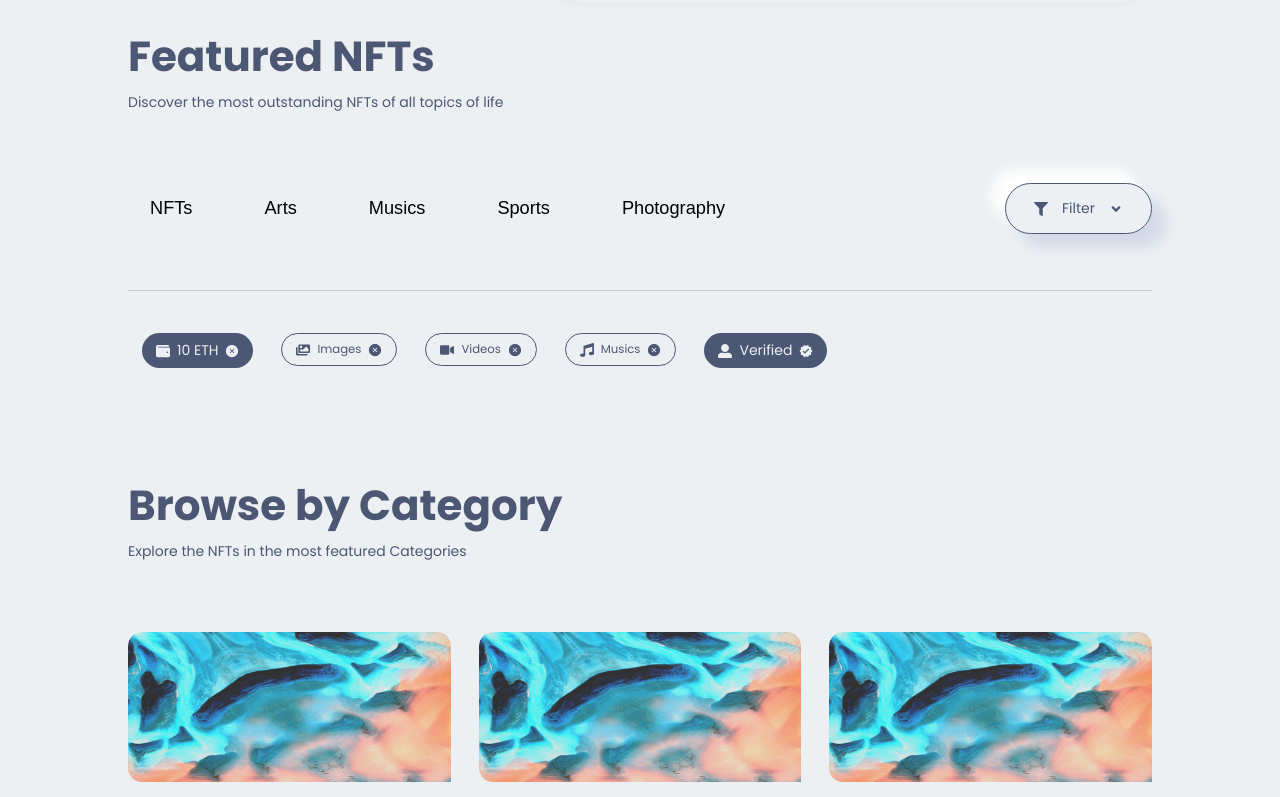
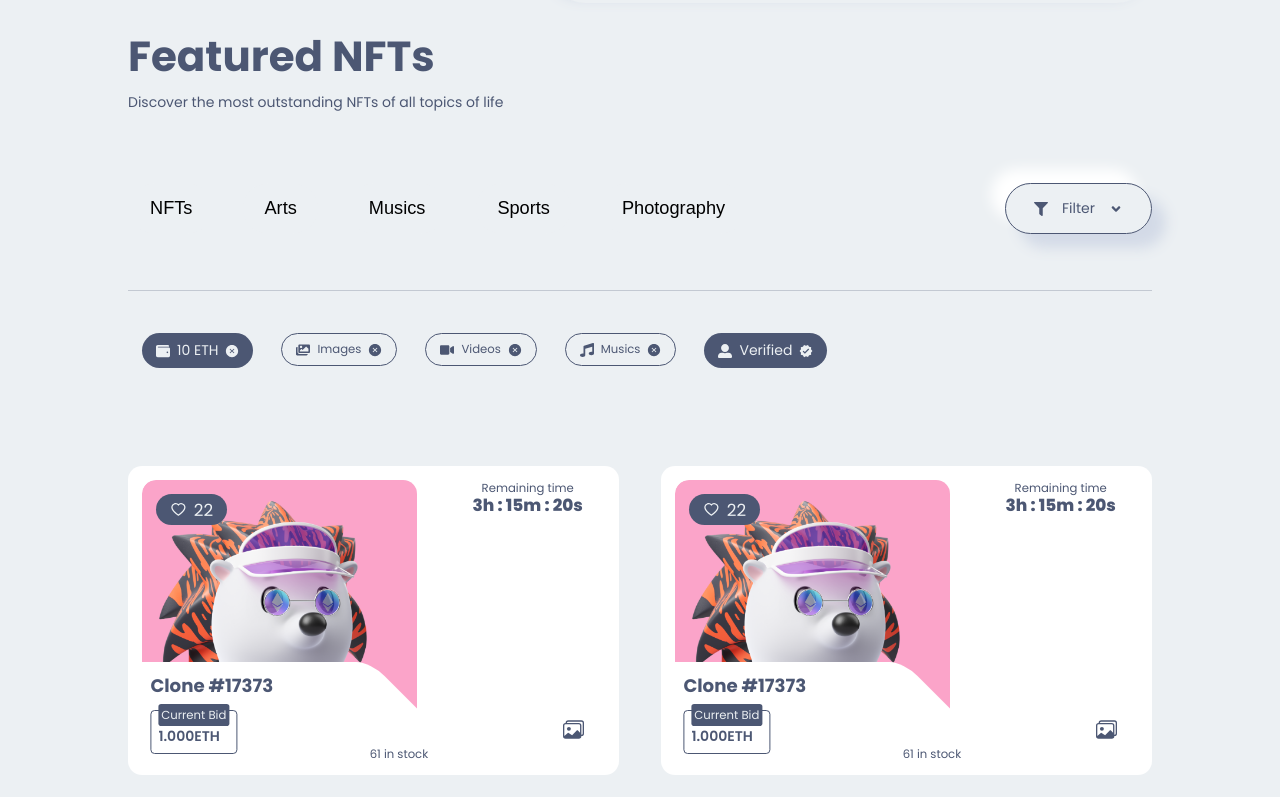
Before and after one commit to ankit-kumar-git/DigiAsset, a Next.js app in the folder digiasset_frontend/: page / in a window 1280 px wide. Shown: the part 2000-2797 px from the top of the page. Built offline with nearby package versions, Linux system fonts and the light colour scheme.

Commit message:
NFT Card component is completed

```diff
--- /dev/null
+++ b/digiasset_frontend/components/NFTCard/NFTCard.jsx
@@ -0,0 +1,90 @@
+import React, { useState } from "react";
+import { AiFillHeart, AiOutlineHeart } from "react-icons/ai";
+import { BsImages } from "react-icons/bs";
+import Image from "next/image";
+import Style from "./NFTCard.module.css";
+import images from "../../img";
+
+const NFTCard = () => {
+  const featureArray = [1, 2, 3, 4, 5, 6, 7, 8, 9];
+
+  const [like, setLike] = useState(true);
+
+  const likeNft = () => {
+    if (!like) {
+      setLike(true);
+    } else {
+      setLike(false);
+    }
+  };
+
+  return (
+    <div className={Style.NFTCard}>
+      {featureArray.map((el, i) => (
+        <div className={Style.NFTCard_box} key={i + 1}>
+          <div className={Style.NFTCard_box_img}>
+            <Image
+              src={images.nft_image_1}
+              alt="NFT images"
+              width={275}
+              height={275}
+              className={Style.NFTCard_box_img_img}
+            />
+          </div>
+
+          <div className={Style.NFTCard_box_update}>
+            <div className={Style.NFTCard_box_update_left}>
+              <div
+                className={Style.NFTCard_box_update_left_like}
+                onClick={() => likeNft()}
+              >
+                {like ? (
+                  <AiOutlineHeart />
+                ) : (
+                  <AiFillHeart
+                    className={Style.NFTCard_box_update_left_like_icon}
+                  />
+                )}
+                {""} 22
+              </div>
+            </div>
+
+            <div className={Style.NFTCard_box_update_right}>
+              <div className={Style.NFTCard_box_update_right_info}>
+                <small>Remaining time</small>
+                <p>3h : 15m : 20s</p>
+              </div>
+            </div>
+          </div>
+
+          <div className={Style.NFTCard_box_update_details}>
+            <div className={Style.NFTCard_box_update_details_price}>
+              <div className={Style.NFTCard_box_update_details_price_box}>
+                <h4>Clone #17373</h4>
+
+                <div className={Style.NFTCard_box_update_details_price_box_box}>
+                  <div
+                    className={Style.NFTCard_box_update_details_price_box_bid}
+                  >
+                    <small>Current Bid</small>
+                    <p>1.000ETH</p>
+                  </div>
+                  <div
+                    className={Style.NFTCard_box_update_details_price_box_stock}
+                  >
+                    <small>61 in stock</small>
+                  </div>
+                </div>
+              </div>
+            </div>
+            <div className={Style.NFTCard_box_update_details_category}>
+              <BsImages />
+            </div>
+          </div>
+        </div>
+      ))}
+    </div>
+  );
+};
+
+export default NFTCard;
--- /dev/null
+++ b/digiasset_frontend/components/NFTCard/NFTCard.module.css
@@ -0,0 +1,193 @@
+.NFTCard{
+    width: 80%;
+    margin: 0 auto;
+    display: grid;
+    grid-template-columns: repeat(3, 1fr);
+    gap: 3rem;
+    margin-bottom: 10rem;
+}
+
+.NFTCard_box{
+    background-color: var(--shadow-light-color);
+    padding: 1rem;
+    border-radius: 1rem;
+
+    display: grid;
+    grid-template-columns: repeat(4, 1fr);
+    grid-template-rows: repeat(4, 1fr);
+    cursor: pointer;
+    transition: all .3s ease-in;
+
+}
+
+.NFTCard_box:hover{
+   box-shadow: var(--box-shadow-2);
+}
+
+
+.NFTCard_box:hover .NFTCard_box_img_img{
+    transform: scale(1.05);
+    border-radius: 1rem;
+}
+
+.NFTCard_box_update{
+    grid-column: 1 /-1;
+    grid-row: 1 /-2;
+    z-index: 1111;
+
+    display: flex;
+    align-items: flex-start;
+    justify-content: space-between;
+    line-height: 0;
+    overflow: hidden;
+}
+
+.NFTCard_box_update_left{
+    background-color: var(--icons-color);
+    padding: .5rem 1rem;
+    color: var(--main-bg-color);
+    border-radius: 2rem;
+    margin: 1rem;
+}
+
+.NFTCard_box_update_left_like{
+    display: flex;
+    align-items: center;
+    font-size: 1.2rem;
+    gap: .5rem;
+}
+
+.NFTCard_box_update_left_like_icon{
+    color: red;
+}
+
+.NFTCard_box_update_right{
+  background-color: var(--shadow-light-color);
+  padding: .5rem 3rem;
+  text-align: center;
+  transform: skewX(45deg);
+  border-bottom-left-radius: 1rem ;
+  margin-right: -2rem;
+}
+
+.NFTCard_box_update_right_info{
+    transform: skewX(-45deg);
+    background-color: var(--shadow-light-color);
+}
+
+.NFTCard_box_update_right_info p{
+    font-size: 1.2rem;
+    font-weight: 800;
+}
+
+.NFTCard_box_img{
+    grid-column: 1 / -1;
+    grid-row:  1 / end;
+    overflow: hidden;
+    border-radius: 1rem;
+}
+
+.NFTCard_box_img_img{
+    border-radius: 1rem;
+    transition: all .4s ease-in;
+}
+
+.NFTCard_box_update_details{
+    grid-column: 1 /-1;
+    grid-row: 3 / -1;
+    line-height: 0;
+    z-index: 111;
+    align-items: flex-end;
+
+    display: grid;
+    grid-template-columns: 1.5fr 1fr;
+    overflow: hidden;
+}
+
+.NFTCard_box_update_details_price{
+    background-color: var(--shadow-light-color);
+    margin-left: -3rem;
+    padding: 0rem 0 .5rem 0;
+    transform: skewX(45deg);
+    border-top-right-radius: 1rem;
+}
+
+.NFTCard_box_update_details_price_box{
+    transform: skewX(-45deg);
+    padding-left: 3rem;
+}
+
+.NFTCard_box_update_details_price_box h4{
+    font-size: 1.3rem;
+}
+
+.NFTCard_box_update_details_price_box_box{
+    display: flex;
+    justify-content: space-between;
+    align-items: flex-end;
+}
+
+.NFTCard_box_update_details_price_box_bid{
+    border: 1px solid var(--icons-color);
+    padding: .2rem .5rem;
+    align-items: center;
+    border-radius: .3rem;
+}
+
+.NFTCard_box_update_details_price_box_bid small{
+    background-color: var(--icons-color);
+    color: var(--main-bg-color);
+    border-radius: .2rem;
+    padding: .2rem;
+}
+
+.NFTCard_box_update_details_price_box_bid p{
+    padding: .5rem 0 0 0;
+    font-weight: 600;
+}
+
+.NFTCard_box_update_details_category{
+    color: var(--icons-color);
+    text-align: end;
+    margin:  1.5rem;
+    font-size: 1.5rem;
+}
+
+@media screen and (min-device-width: 320px) and (max-device-width: 425px) {
+
+    .NFTCard{
+        width: 90%;
+        margin: 0 auto;
+        grid-template-columns: 1fr;
+    }
+
+    .NFTCard_box_update_right{
+        padding: .5rem 2rem;
+    }
+
+    .NFTCard_box_update_right_info p{
+        font-size: 1rem;
+    }
+}
+
+@media screen and (min-device-width: 427px) and (max-device-width: 768px) {
+    .NFTCard{
+        width: 90%;
+        grid-template-columns: repeat(2, 1fr);
+    }
+
+    .NFTCard_box_update_right{
+        padding: .5rem 2rem;
+    }
+
+    .NFTCard_box_update_right_info p{
+        font-size: 1rem;
+    }
+}
+
+
+@media screen and (min-device-width: 770px) and (max-device-width: 1024px) {
+    .NFTCard{
+        grid-template-columns: repeat(2, 1fr);
+    }
+}
--- a/digiasset_frontend/components/componentsindex.js
+++ b/digiasset_frontend/components/componentsindex.js
@@ -8,5 +8,6 @@
 import Title from './Title/Title';
 import Category from './Category/Category';
 import Filter from './Filter/Filter';
+import NFTCard from './NFTCard/NFTCard';
 
-export {Button,Footer,Navbar,HeroSection,Service,BigNFTSlider,Subscribe,Title,Category,Filter};
+export {Button,Footer,Navbar,HeroSection,Service,BigNFTSlider,Subscribe,Title,Category,Filter,NFTCard};
--- a/digiasset_frontend/pages/index.js
+++ b/digiasset_frontend/pages/index.js
@@ -1,7 +1,7 @@
 import React from 'react'
 
 import Style from '../styles/index.module.css';
-import { HeroSection,Service,BigNFTSlider,Subscribe,Title, Category, Filter } from '../components/componentsindex';
+import { HeroSection,Service,BigNFTSlider,Subscribe,Title, Category, Filter, NFTCard } from '../components/componentsindex';
 const Home = () => {
   return (
     <div className={Style.homePage}>
@@ -10,6 +10,7 @@
       <BigNFTSlider />
       <Title heading="Featured NFTs" paragraph="Discover the most outstanding NFTs of all topics of life"/>
       <Filter />
+      <NFTCard />
       <Title heading="Browse by Category" paragraph="Explore the NFTs in the most featured Categories"/>
       <Category />
       <Subscribe />
```
